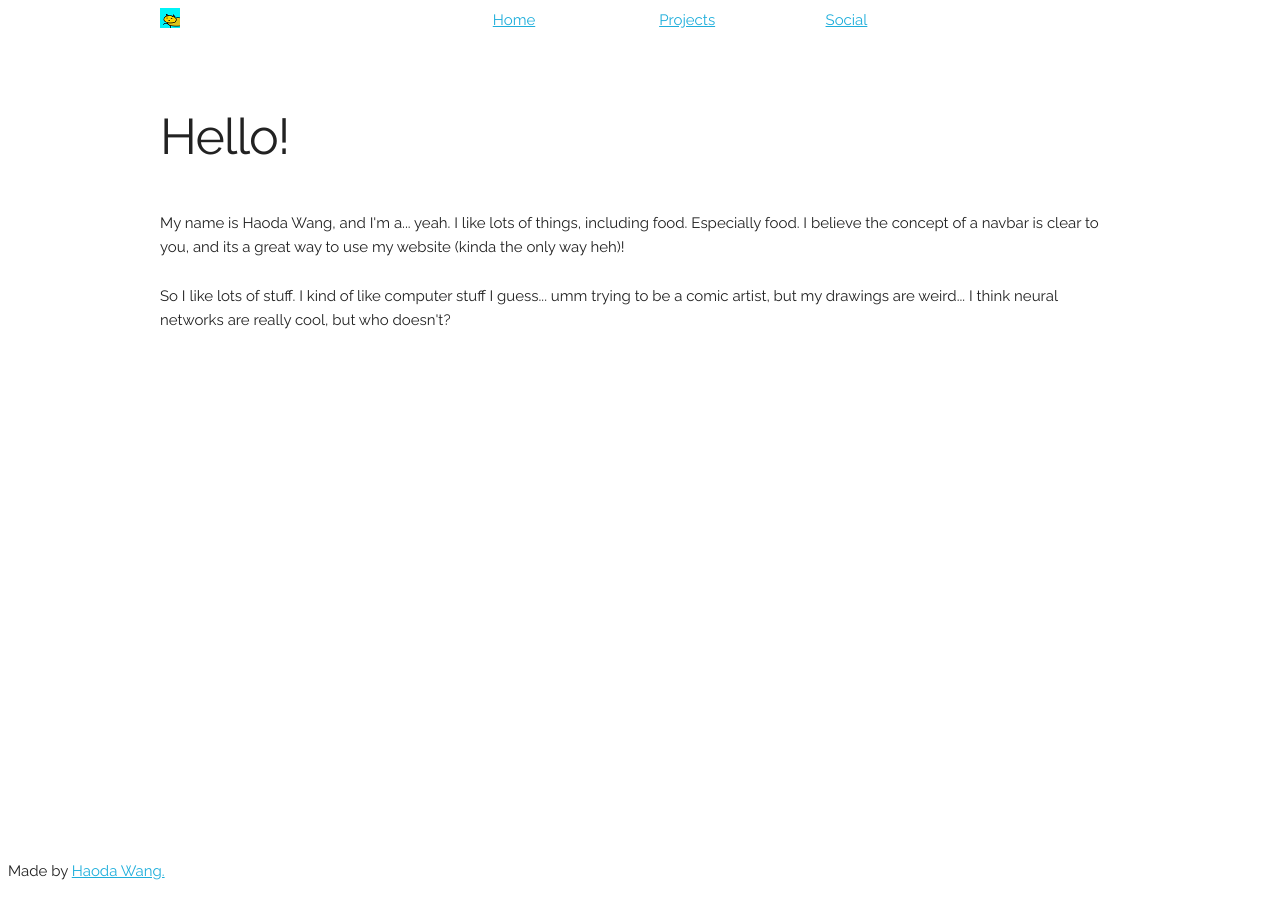
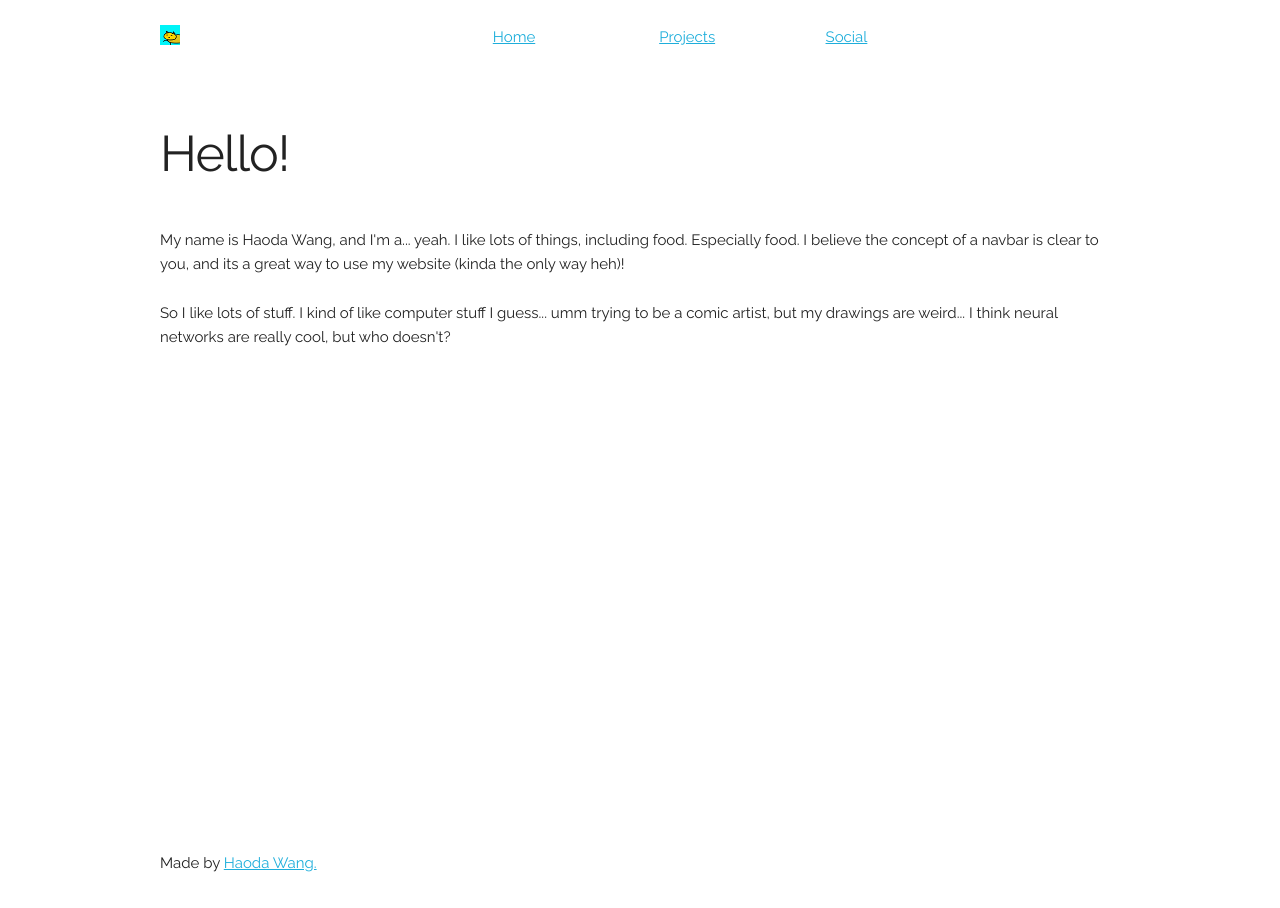
Before and after one commit to rootw4re/h313.github.io, a Jekyll site: the page built from index.html, in a window 1280 px wide. Built offline with Jekyll 4.4.1, drawn with Linux system fonts in a browser that asks for light colours; nearby versions of some CDN libraries.

Commit message:
arrgh why footer

```diff
--- a/_includes/footer.html
+++ b/_includes/footer.html
@@ -1,3 +1,5 @@
 <footer>
+  <div class="container">
     <p>Made by <a href="mailto:arandomawesomegeek@gmail.com">Haoda Wang.</a></p>
+  </div>
 </footer>
--- a/css/style.css
+++ b/css/style.css
@@ -1,11 +1,17 @@
 html {
-  height: 100%;
+  position: relative;
+  min-height: 100%;
 }
+
 body {
-  min-height: 100%;
-  display: flex;
-  flex-direction: column;
+  margin: 0 0 100px;
+  padding: 25px;
 }
-.content {
-  flex: 1;
+
+footer {
+  position: absolute;
+  left: 0;
+  bottom: 0;
+  width: 100%;
+  overflow:hidden;
 }
```
